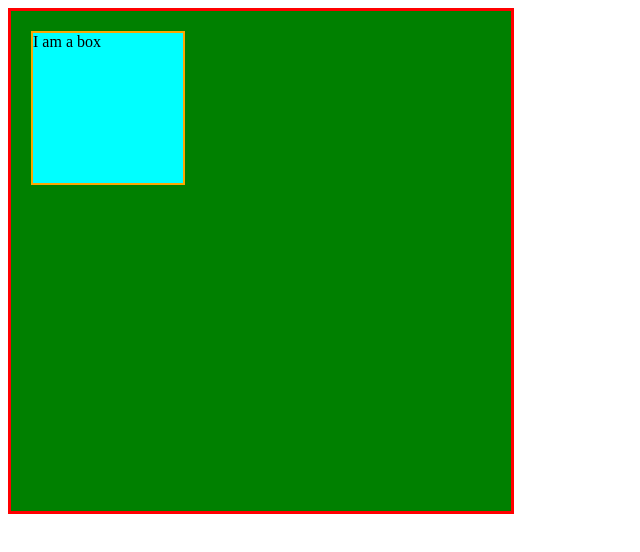
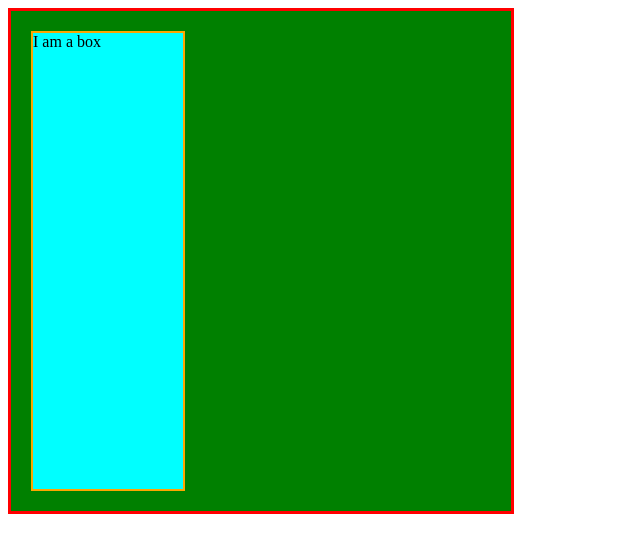
Before and after one commit to Bhupesh-joshi/MERN-Stack, a plain HTML site: page All-Topics/CSS/Transitions/Transitions.html in a window 1280 px wide. Shown: the whole page, without its empty margins (0-640 px from the left). Drawn offline with Linux system fonts and the light colour scheme.

Commit message:
variable in css

```diff
--- a/All-Topics/CSS/Transitions/Transitions.css
+++ b/All-Topics/CSS/Transitions/Transitions.css
@@ -3,11 +3,11 @@
     width: 500px;
     background-color: green;
     border: 3px solid red;
-    /* display: flex; */
+    display: flex;
 }
 
 .box {
-    height: 150px;
+    /* height: 150px; */
     width: 150px;
     margin: 20px;
     border: 2px solid orange;
```
